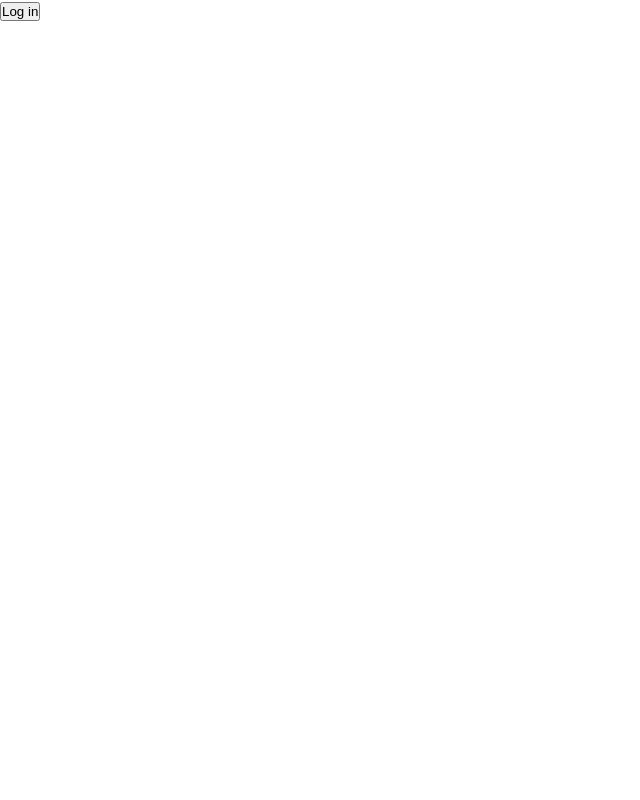
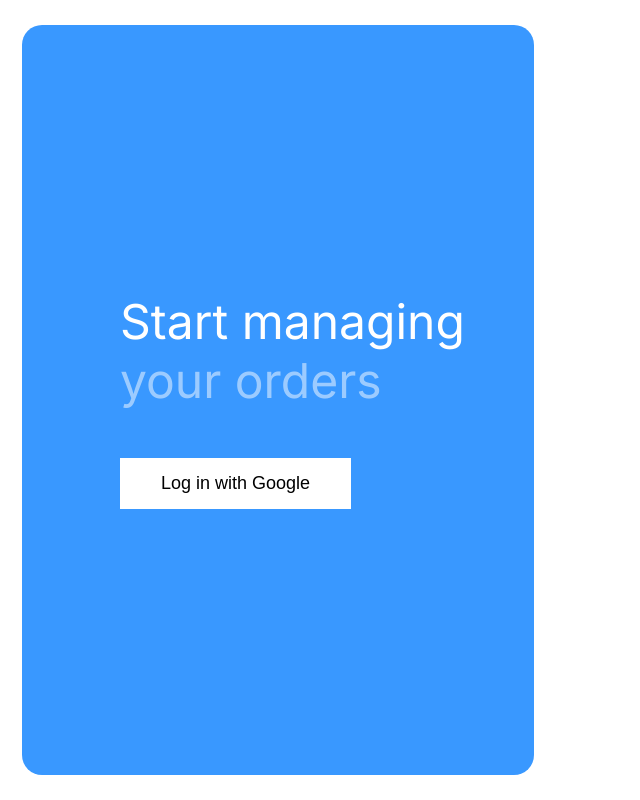
Before and after one commit to xtrator/kitchen-display-system, a React (Vite) app: page / in a window 1280 px wide. Shown: the whole page, without its empty margins (0-640 px from the left). Built offline with nearby package versions, Linux system fonts and the light colour scheme; a web font is replaced by a local one.

Commit message:
ADD signup page

```diff
--- a/src/pages/Home.tsx
+++ b/src/pages/Home.tsx
@@ -1,15 +1,15 @@
 // @ts-ignore
 import { app } from "../../firebase-config.js";
-import { signInWithPopup, getAuth, GoogleAuthProvider } from "firebase/auth";
 
 import Layout from "./layout";
 import { styled } from "styled-components";
 import orderData from "../data/orders.json";
 import Orders from "../components/orders/Orders";
 
-import { useDispatch, useSelector } from "react-redux";
+import { useSelector } from "react-redux";
 // @ts-ignore
-import { setActiveUser, selectUserName } from "../features/userSlice";
+import { selectUserName } from "../features/userSlice";
+import Signup from "./Signup.js";
 
 const StyledMain = styled.main`
   background-color: white;
@@ -22,23 +22,10 @@
 export default function Home() {
   app;
   const orders = orderData.orders;
-  const dispatch = useDispatch();
   const userName = useSelector(selectUserName);
 
-  const handleSignIn = () => {
-    const provider = new GoogleAuthProvider();
-    signInWithPopup(getAuth(), provider).then((result) => {
-      dispatch(
-        setActiveUser({
-          userName: result.user.displayName,
-          userEmail: result.user.email,
-          userPhoto: result.user.photoURL || "/profile.jpeg",
-        })
-      );
-    });
-  };
+  if (!userName) return <Signup />;
 
-  if (!userName) return <button onClick={handleSignIn}>Log in</button>;
   return (
     <Layout>
       <StyledMain>
--- /dev/null
+++ b/src/pages/Signup.tsx
@@ -0,0 +1,73 @@
+import styled from "styled-components";
+import { useDispatch, useSelector } from "react-redux";
+import { signInWithPopup, getAuth, GoogleAuthProvider } from "firebase/auth";
+// @ts-ignore
+import { setActiveUser } from "../features/userSlice";
+
+const WrapperDiv = styled.div`
+  display: flex;
+  padding: 25px 22px;
+  height: 100vh;
+`;
+
+const StyledDiv = styled.div`
+  background-color: #3998ff;
+  height: 100%;
+  width: 512px;
+  padding: 0px 0px 0px 98px;
+  border-radius: 20px;
+  display: flex;
+  flex-direction: column;
+  gap: 48px;
+  justify-content: center;
+`;
+
+const StyledP = styled.p`
+  font-size: 48px;
+  color: white;
+`;
+
+const StyledSpan = styled.span`
+  opacity: 0.5;
+`;
+
+const StyledButton = styled.button`
+  font-size: 18px;
+  outline: none;
+  background-color: white;
+  border: none;
+  width: 231px;
+  height: 51px;
+  cursor: pointer;
+
+  &:hover {
+    background-color: darkblue;
+    color: white;
+  }
+`;
+export default function Signup() {
+  const dispatch = useDispatch();
+
+  const handleSignIn = () => {
+    const provider = new GoogleAuthProvider();
+    signInWithPopup(getAuth(), provider).then((result) => {
+      dispatch(
+        setActiveUser({
+          userName: result.user.displayName,
+          userEmail: result.user.email,
+          userPhoto: result.user.photoURL || "/profile.jpeg",
+        })
+      );
+    });
+  };
+  return (
+    <WrapperDiv>
+      <StyledDiv>
+        <StyledP>
+          Start managing <StyledSpan>your orders</StyledSpan>
+        </StyledP>
+        <StyledButton onClick={handleSignIn}>Log in with Google</StyledButton>
+      </StyledDiv>
+    </WrapperDiv>
+  );
+}
```
